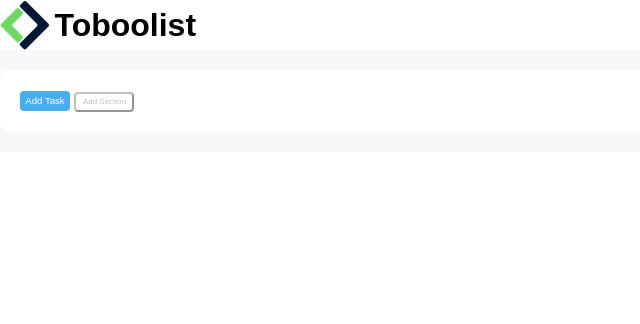
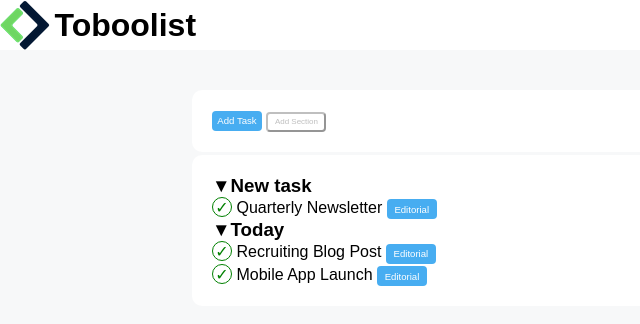
Before and after one commit to micheledimassimo/html-css-toboolist, a plain HTML site: page index.html in a window 1280 px wide. Shown: the whole page, without its empty margins (0-640 px from the left). Drawn offline with Linux system fonts and the light colour scheme.

Commit message:
middle exer

```diff
--- a/css/style.css
+++ b/css/style.css
@@ -22,12 +22,30 @@ main {
     padding: 20px 0;
 }
 
+.container {
+    margin-left: 15%;
+    margin-right: 15%;
+    padding-top: 20px;
+
+}
+
+
 .task-container {
     background-color: white;
     padding: 20px;
+
     border-radius: 10px;
     vertical-align: middle;
 }
+
+.list-container {
+    background-color: white;
+    padding: 20px;
+    margin-top: 3px;
+    border-radius: 10px;
+    vertical-align: middle;
+}
+
 
 .bottone1 {
     background-color: #47ADF1;
@@ -50,3 +68,15 @@ main {
     text-align: center;
     color: rgba(128, 128, 128, 0.5);
 }
+
+
+.circle-check {
+    border: 1px solid green;
+    color: green;
+    border-radius: 50%;
+    width: 20px;
+    height: 20px;
+    line-height: 20px;
+    display: inline-block;
+    text-align: center;
+}
--- a/index.html
+++ b/index.html
@@ -13,17 +13,53 @@
             <h1>Toboolist</h1>
         </header>
 
-    <main>
+    <main>            <!--inizio main-->
         <div class="container">
-            <div class="task-container">
+            <div class="task-container">           <!--bottoni taks-->
                  <button class="bottone1" type="button">Add Task</button>
                  <button class="bottone2" type="button">Add Section</button>
+            </div>
+            <div class="list-container">   <!--inizio lista-->
+                <h3>&#x25BC;New task</h3>
+                <span class="circle-check">
+                    &check;
+                </span>
+
+                <span>
+                    Quarterly Newsletter
+                </span>
+                <button class="bottone1" type="button">Editorial</button>
+
+                <h3>&#x25BC;Today</h3>
+                <span class="circle-check">
+                    &check;
+                </span>
+
+                <span>
+                    Recruiting Blog Post
+                </span>
+                <button class="bottone1" type="button">Editorial</button>
+                <br>
+                <span class="circle-check">
+                    &check;
+                </span>
+                <span>
+                    Mobile App Launch
+                </span>
+                <button class="bottone1" type="button">Editorial</button>
+
+
+
+
+
+
 
             </div>
+
         </div>
 
 
-    </main>
+    </main>    <!--fine main-->
 
     </body>
 </html>
```
